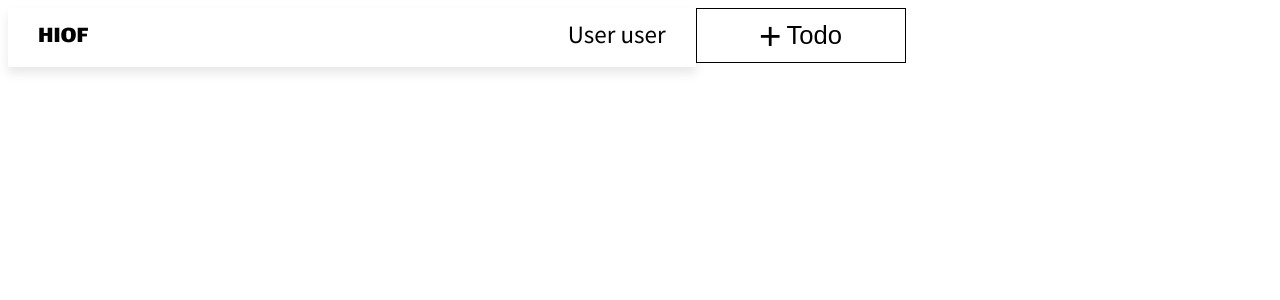
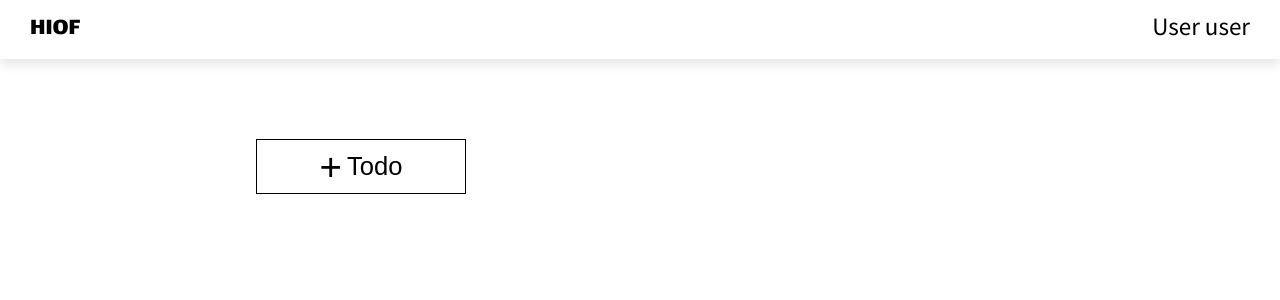
Before and after one commit to andersbss/Obligatorisk-6, a React app: page / in a window 1280 px wide. Shown: the top 300 px of the page. Built offline with nearby package versions, Linux system fonts and the light colour scheme.

Commit message:
Title and CompletedList

```diff
--- a/App.jsx
+++ b/App.jsx
@@ -1,11 +1,15 @@
 import React from 'react';
 import Navbar from './src/components/Navbar';
 import TodoButton from './src/components/TodoButton';
+import Title from './src/components/Title';
 
 const App = () => (
   <>
     <Navbar header1="HIOF" header2="User user" />
-    <TodoButton />
+    <main>
+      <TodoButton />
+    </main>
+    <aside className="popup" id="popup" />
   </>
 );
 
--- /dev/null
+++ b/src/components/Title.jsx
@@ -0,0 +1,5 @@
+import React from 'react';
+
+const Title = ({ title }) => <h2>{title}</h2>;
+
+export default Title;
--- a/src/style.css
+++ b/src/style.css
@@ -2,6 +2,7 @@
 
 * {
     box-sizing: border-box;
+    margin: 0px;
 }
 
 #app {
```
Also changed, not shown: src/components/CompletedListItem.jsx (added, +10 -0 lines).
